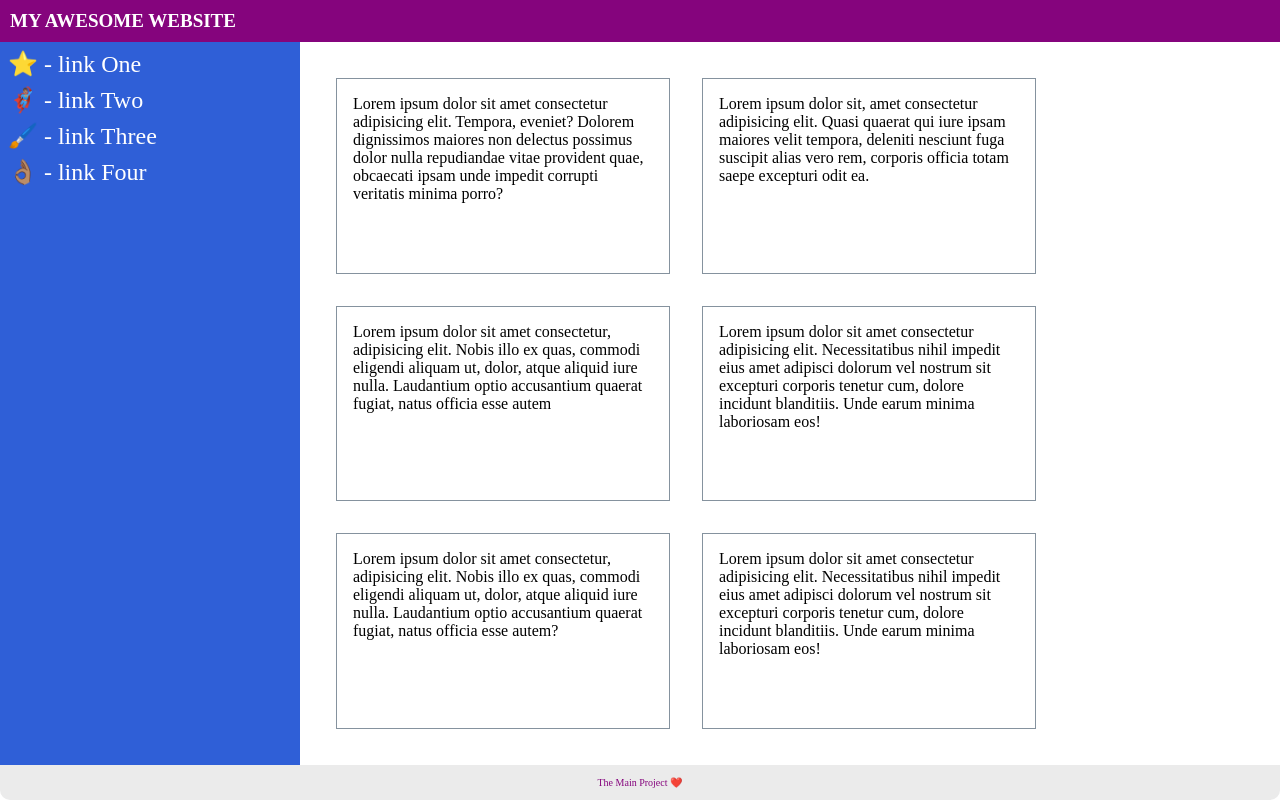
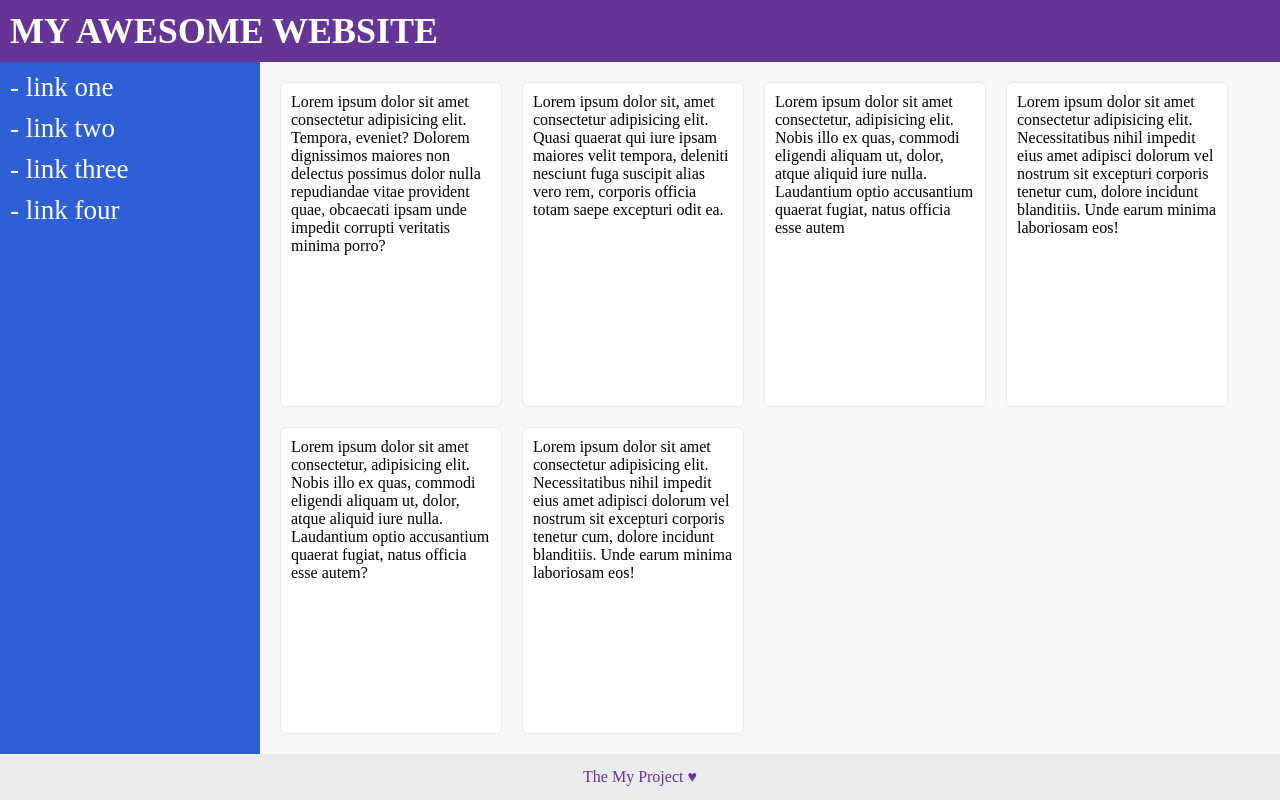
Before and after one commit to KrzysztofDziadus/git-site, a plain HTML site: page odin-links-and-images/pages/exercise/browser-page-2.html in a window 1280 px wide. Drawn offline with Linux system fonts and the light colour scheme.

Commit message:
dokonczenie ostatniego zadanie - zrobiony od nowa

```diff
--- a/odin-links-and-images/css/browser-page2.css
+++ b/odin-links-and-images/css/browser-page2.css
@@ -3,56 +3,58 @@
     padding: 0;
 }
 body{
+    height: 100vh;
     display: flex;
     flex-direction: column;
-    font-family: "Adobe Caslon Pro Bold", serif;
-    height: 100vh;
+    justify-content: space-between;
 }
 .header{
-    background: #85047d;
+    background: #663497;
     color: white;
+    font-size: 36px;
     font-weight: bold;
-    font-size: 19px;
-    padding: 10px 10px;
+    padding: 10px ;
 }
 .container{
     flex: 1;
     display: flex;
 }
-.aside{
+.sidebar{
+    width: 250px;
+    flex-shrink: 0;
     background: #2f5fd7;
-    width: 300px;
-    flex-grow: 0;
-    flex-shrink: 0;
+    padding-left: 10px;
 }
-.list > a{
+.list{
+    list-style-type: none;
+    margin-top: 10px;
+}
+.list li{
+    margin-bottom: 10px;
+
+}
+.list a{
     color: white;
     text-decoration: none;
-    font-size: 24px;
-}
-.list{
-    margin-top: 8px;
-    margin-left: 8px;
+    font-size: 27px;
 }
 .footer{
+    color: #663497;
     background: #ebebeb;
     text-align: center;
-    padding: 12px 0;
-    font-size: 10px;
-    color: #85047d;
-    font-weight: 500;
-    border-bottom-left-radius: 10px;
-    border-bottom-right-radius: 10px;
+    padding: 14px;
 }
-.content{
+.contain{
     display: flex;
     flex-wrap: wrap;
-    padding: 20px;
+    padding: 10px;
+    background: #f8f8f8;
 }
 .description{
-    border: #85929E solid 1px;
-    padding: 16px;
-    margin: 16px;
-    width: 300px;
-
+    border: #ebebeb solid 1px;
+    border-radius: 6px;
+    padding: 10px;
+    width: 200px;
+    margin: 10px ;
+    background: white;
 }
--- a/odin-links-and-images/pages/exercise/browser-page-2.html
+++ b/odin-links-and-images/pages/exercise/browser-page-2.html
@@ -10,15 +10,15 @@
 <body>
 <header class="header">MY AWESOME WEBSITE</header>
 <container class="container">
-  	<aside class="aside">
-  		<ul class="list-group">
-  			<li class="list"><a href="">⭐ - link One</a></li>
-  			<li class="list"><a href="">🦸🏽‍♂️ - link Two</a></li>
-  			<li class="list"><a href="">🖌️ - link Three</a></li>
-  			<li class="list"><a href="">👌🏽 - link Four</a></li>
+	<sidebar class="sidebar">
+		<ul class="list">
+			<li><a href="">- link one</a></li>
+			<li><a href="">- link two</a></li>
+			<li><a href="">- link three</a></li>
+			<li><a href="">- link four</a></li>
 		</ul>
-  	</aside>
-  	<content class="content">
+	</sidebar>
+	<div class="contain">
 		<div class="description">Lorem ipsum dolor sit amet consectetur adipisicing elit. Tempora, eveniet? Dolorem
 			dignissimos maiores non delectus possimus dolor nulla repudiandae vitae provident quae, obcaecati ipsam unde
 			impedit corrupti veritatis minima porro?
@@ -46,8 +46,9 @@
 			amet adipisci dolorum vel nostrum sit excepturi corporis tenetur cum, dolore incidunt blanditiis. Unde earum
 			minima laboriosam eos!
 		</div>
-  	</content>
+	</div>
+
 </container>
-  <footer class="footer">The Main Project ❤️</footer>
+<footer class="footer">The My Project ♥</footer>
 </body>
 </html>
```
Lines whose indentation alone changed are shown as unchanged.
